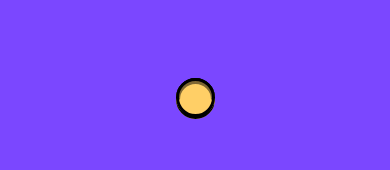
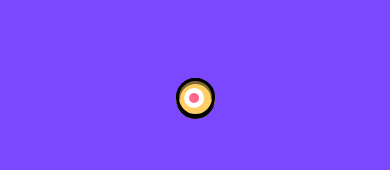
Before and after one commit to tpkhuong/fixedFrontendMentorChallenges, a Next.js app in the folder advanced/nextJsProjects/connectFourGame/: page /playergameboard in a window 390 px wide. Shown: the top 170 px of the page. Built offline with nearby package versions, Linux system fonts and the light colour scheme.

Commit message:
enjoyed the effort/process of building algorithm winning white circle and winning center circle mobile. Working on getting top circle to show. Connect four dir.

```diff
--- a/advanced/nextJsProjects/connectFourGame/src/app/components/client/ConnectFourBoard/ConnectFourBoard.module.css
+++ b/advanced/nextJsProjects/connectFourGame/src/app/components/client/ConnectFourBoard/ConnectFourBoard.module.css
@@ -66,16 +66,41 @@
   transform: translateY(-2px);
 }
 
+.dropped-chip-border {
+  /* background should be transparent */
+}
+
 /* winning circle */
 
 /* mobile 20 */
 /* tablet and above 34 */
 
 .winning-white-circle {
+  --winning-circle-size: 20px;
+  display: block;
+  width: var(--winning-circle-size);
+  height: var(--winning-circle-size);
+  background-color: var(--color-neutral-white);
+
+  position: absolute;
+  inset: 0;
+  margin: auto;
+  border-radius: 50%;
+  transform: translate(-0.9px, -2px);
 }
 
 .winning-center-circle {
   /* background color will match chip and dropped chip background */
+  --winning-circle-size: 20px;
+  display: block;
+  width: calc(var(--winning-circle-size) / 2);
+  height: calc(var(--winning-circle-size) / 2);
+  background-color: var(--playerchipcolor);
+
+  position: absolute;
+  inset: 0;
+  margin: auto;
+  border-radius: 50%;
 }
 
 /* use custom properties */
```
